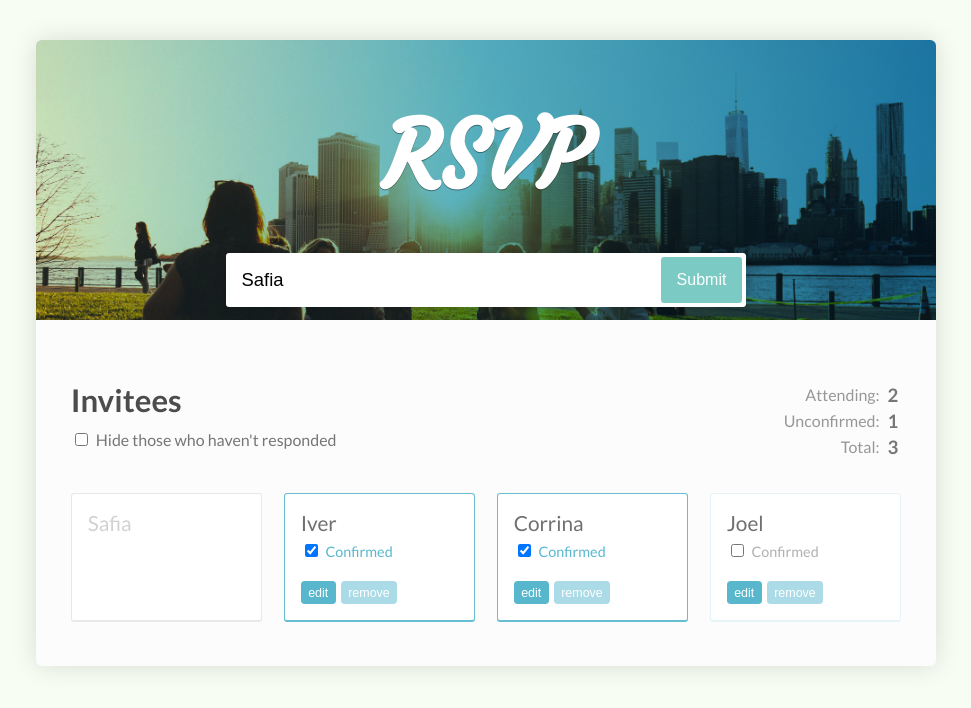
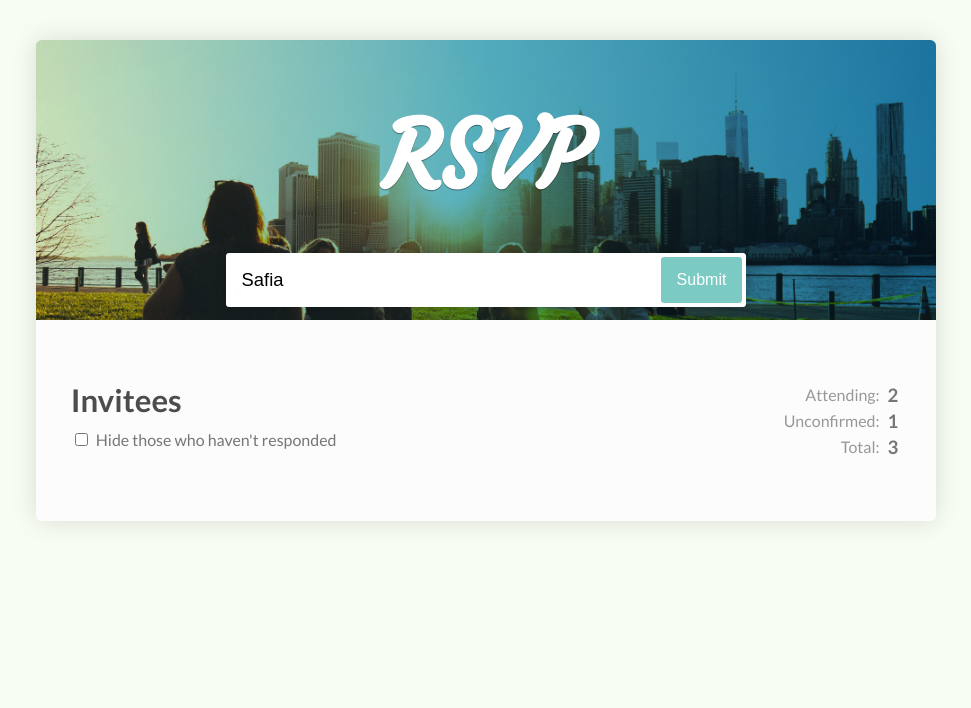
Before and after one commit to ayreal/rsvp, a React (Create React App) app: page / in a window 1280 px wide. Shown: the top 708 px of the page, without its empty margins (154-1125 px from the left). Built offline with nearby package versions, Linux system fonts and the light colour scheme.

Commit message:
break out component structure

```diff
--- a/src/App.js
+++ b/src/App.js
@@ -1,19 +1,51 @@
 import React, { Component } from "react";
+import GuestForm from "./components/GuestForm";
+import GuestsContainer from "./components/GuestsContainer";
+import GuestList from "./components/GuestList";
 
 class App extends Component {
+  state = {
+    guests: [
+      {
+        name: "Ariel",
+        isConfirmed: true
+      },
+      {
+        name: "Vitor",
+        isConfirmed: false
+      },
+      {
+        name: "Kira",
+        isConfirmed: true
+      }
+    ],
+    currentGuest: ""
+  };
+
+  // componentDidMount() {
+  //   debugger;
+  // }
+
+  getTotalInvited = () => this.state.guests.length;
+
+  getTotalConfirmed = () =>
+    this.state.guests.filter(guest => guest.isConfirmed).length;
+
+  getTotalUnconfirmed = () => this.getTotalInvited() - this.getTotalConfirmed();
+
+  handleChange = e => {
+    console.log(e);
+  };
+
   render() {
-    console.log("%c >> Inside render App \n", "color: #bada55");
-
     return (
       <div class="App">
         <header>
           <h1>RSVP</h1>
-          <form>
-            <input type="text" value="Safia" placeholder="Invite Someone" />
-            <button type="submit" name="submit" value="submit">
-              Submit
-            </button>
-          </form>
+          <GuestForm
+            props={this.state.currentGuest}
+            onChange={this.handleChange}
+          />
         </header>
         <div class="main">
           <div>
@@ -22,51 +54,13 @@ class App extends Component {
               <input type="checkbox" /> Hide those who haven't responded
             </label>
           </div>
-          <table class="counter">
-            <tbody>
-              <tr>
-                <td>Attending:</td>
-                <td>2</td>
-              </tr>
-              <tr>
-                <td>Unconfirmed:</td>
-                <td>1</td>
-              </tr>
-              <tr>
-                <td>Total:</td>
-                <td>3</td>
-              </tr>
-            </tbody>
-          </table>
-          <ul>
-            <li class="pending">
-              <span>Safia</span>
-            </li>
-            <li class="responded">
-              <span>Iver</span>
-              <label>
-                <input type="checkbox" checked /> Confirmed
-              </label>
-              <button>edit</button>
-              <button>remove</button>
-            </li>
-            <li class="responded">
-              <span>Corrina</span>
-              <label>
-                <input type="checkbox" checked /> Confirmed
-              </label>
-              <button>edit</button>
-              <button>remove</button>
-            </li>
-            <li>
-              <span>Joel</span>
-              <label>
-                <input type="checkbox" /> Confirmed
-              </label>
-              <button>edit</button>
-              <button>remove</button>
-            </li>
-          </ul>
+          <GuestList
+            guests={this.state.guests}
+            getTotalInvited={this.getTotalInvited}
+            getTotalConfirmed={this.getTotalConfirmed}
+            getTotalUnconfirmed={this.getTotalUnconfirmed}
+          />
+          <GuestsContainer guests={this.state.guests} />
         </div>
       </div>
     );
--- /dev/null
+++ b/src/components/GuestForm.js
@@ -0,0 +1,18 @@
+import React, { Component } from "react";
+
+class GuestForm extends Component {
+  render() {
+    console.log("%c >> Rendering GuestForm \n", "color: #bada55");
+
+    return (
+      <form>
+        <input type="text" value="Safia" placeholder="Invite Someone" />
+        <button type="submit" name="submit" value="submit">
+          Submit
+        </button>
+      </form>
+    );
+  }
+}
+
+export default GuestForm;
--- /dev/null
+++ b/src/components/GuestList.js
@@ -0,0 +1,24 @@
+import React, { Component } from "react";
+
+const GuestList = props => {
+  return (
+    <table class="counter">
+      <tbody>
+        <tr>
+          <td>Attending:</td>
+          <td>2</td>
+        </tr>
+        <tr>
+          <td>Unconfirmed:</td>
+          <td>1</td>
+        </tr>
+        <tr>
+          <td>Total:</td>
+          <td>3</td>
+        </tr>
+      </tbody>
+    </table>
+  );
+};
+
+export default GuestList;
--- /dev/null
+++ b/src/components/GuestTile.js
@@ -0,0 +1,20 @@
+import React, { Component } from "react";
+
+class GuestTile extends Component {
+  render() {
+    console.log("%c >> Rendering GuestTile \n", "color: #bada55");
+
+    return (
+      <li class="responded">
+        <span>Iver</span>
+        <label>
+          <input type="checkbox" checked /> Confirmed
+        </label>
+        <button>edit</button>
+        <button>remove</button>
+      </li>
+    );
+  }
+}
+
+export default GuestTile;
--- /dev/null
+++ b/src/components/GuestsContainer.js
@@ -0,0 +1,15 @@
+import React, { Component } from "react";
+import GuestTile from "./GuestTile";
+// import GhostTile from "GhostTile";
+
+class GuestsContainer extends Component {
+  render() {
+    console.log("%c >> Rendering GuestsContainer \n", "color: #bada55");
+    const { guests } = this.props;
+    // console.log("%c >> guests is: \n", "color: #bada55", guests);
+
+    return <ul>{guests.forEach(guest => <GuestTile />)}</ul>;
+  }
+}
+
+export default GuestsContainer;
```
